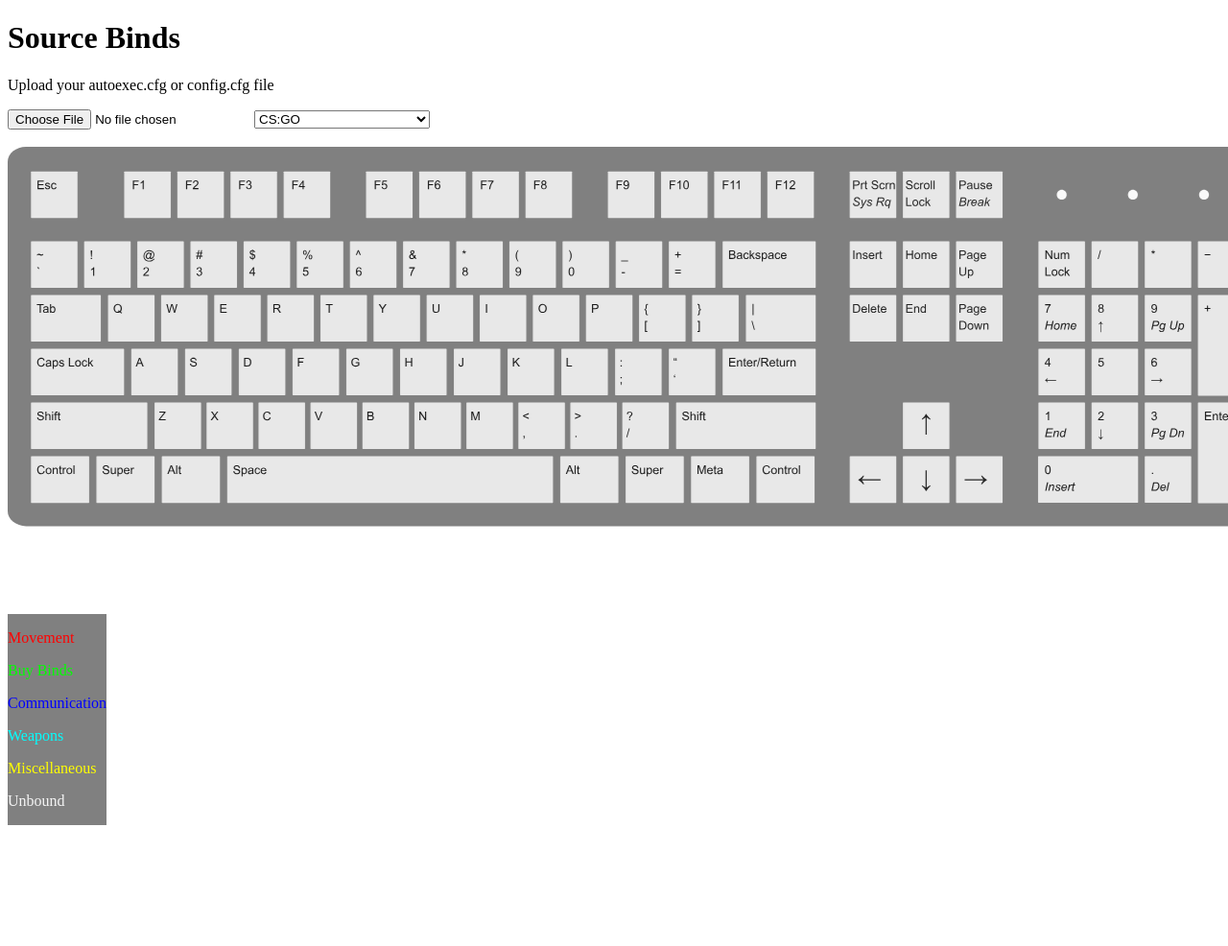
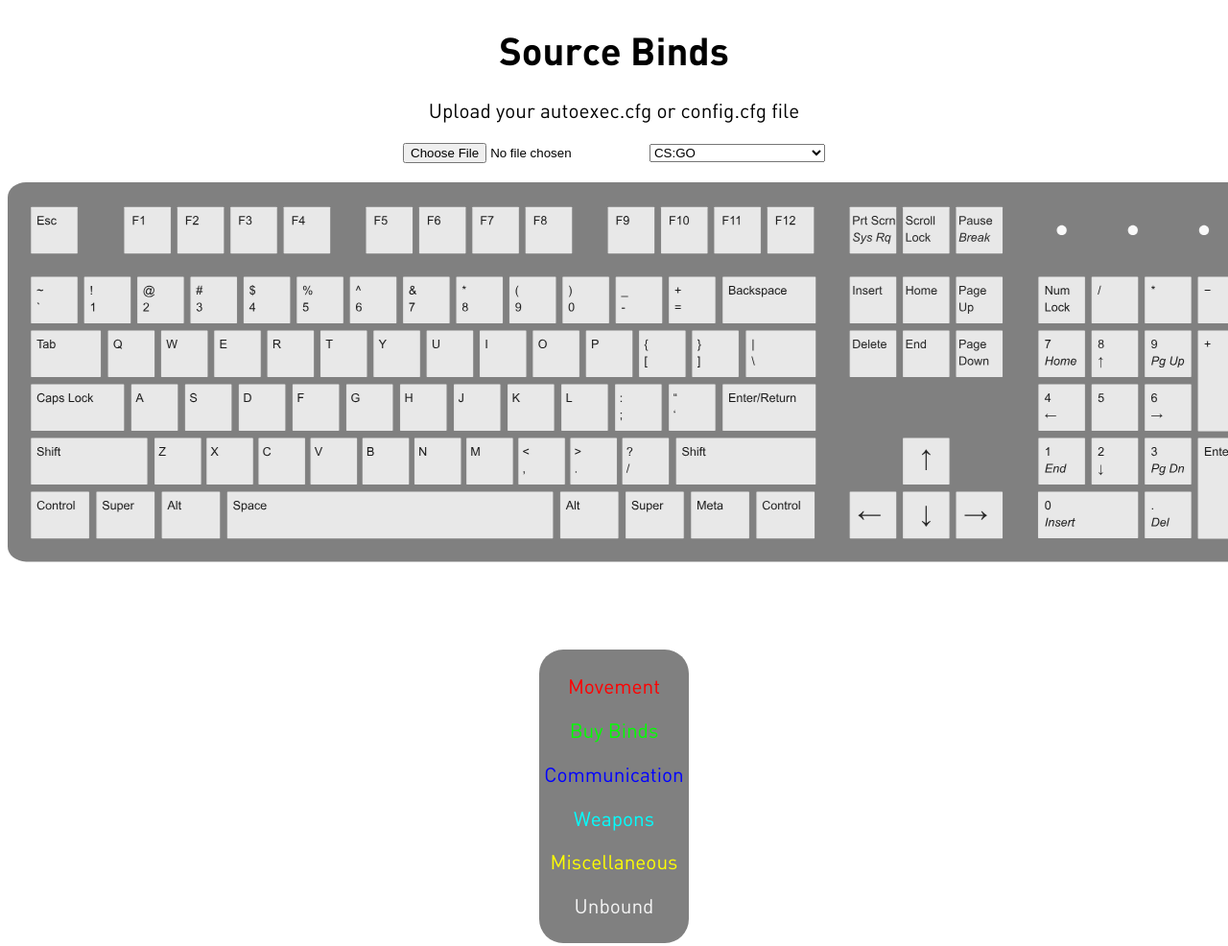
Before and after one commit to kna27/source-binds, a plain HTML site: page index.html in a window 1280 px wide. Shown: the top 986 px of the page at 96% size. Before the commit the page ends 868 px from the top, so only its background shows below. Drawn offline with Linux system fonts and the light colour scheme.

Commit message:
Add CSS and font

```diff
--- a/index.html
+++ b/index.html
@@ -25,7 +25,7 @@
 	</form>
 	<br>
 	<div id="svgContainer"></div>
-	<div style="background-color: #808080;display: inline-block;">
+	<div id="legend">
 		<p style="color:#f00">Movement</p>
 		<p style="color:#0f0">Buy Binds</p>
 		<p style="color:#00f">Communication</p>
--- a/style.css
+++ b/style.css
@@ -1,8 +1,46 @@
+@font-face {
+    font-family: DIN;
+    src: url("./DIN.ttf");
+    font-weight: normal;
+}
+
+@font-face {
+    font-family: DIN;
+    src: url("./DIN_Bold.ttf");
+    font-weight: bold;
+}
+
+h1 {
+    font-weight: bold;
+    font-size: 2.5em;
+}
+
+p {
+    font-size: 1.3em;
+}
+
+body {
+    text-align: center;
+    font-family: 'DIN', verdana;
+    font-weight: normal;
+}
+
 g:not([id=case]) {
-  pointer-events: bounding-box;
-  opacity: 0.95;
+    pointer-events: bounding-box;
+    opacity: 0.95;
 }
 
 g:hover:not([id=case]) {
-  opacity: 1;
+    opacity: 1;
 }
+
+#svgContainer {
+    float: left;
+}
+
+#legend {
+    background-color: #808080;
+    border-radius: 25px;
+    padding: 5px;
+    display: inline-block;
+}
```
Also changed, not shown: DIN.ttf (added), DIN_Bold.ttf (added).
